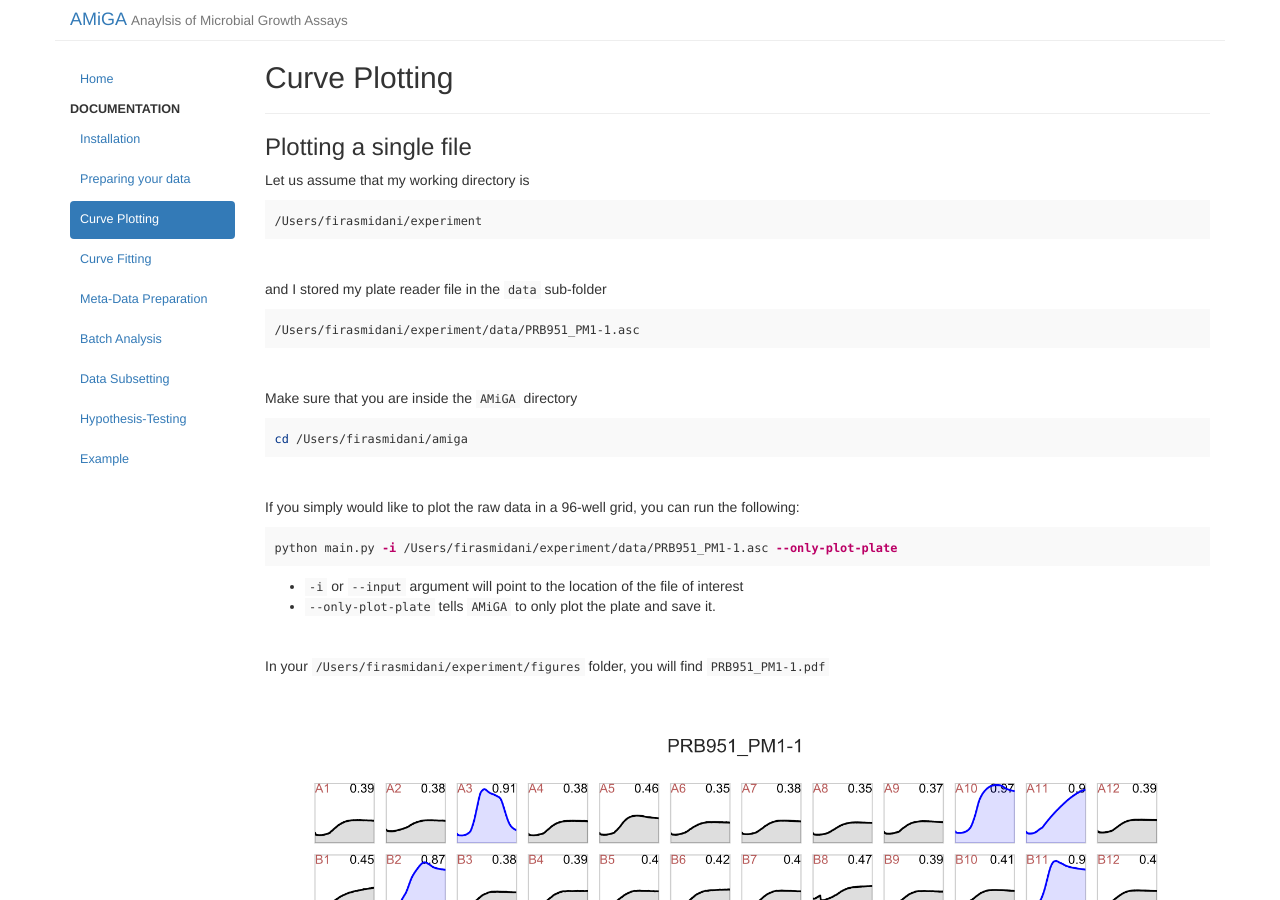
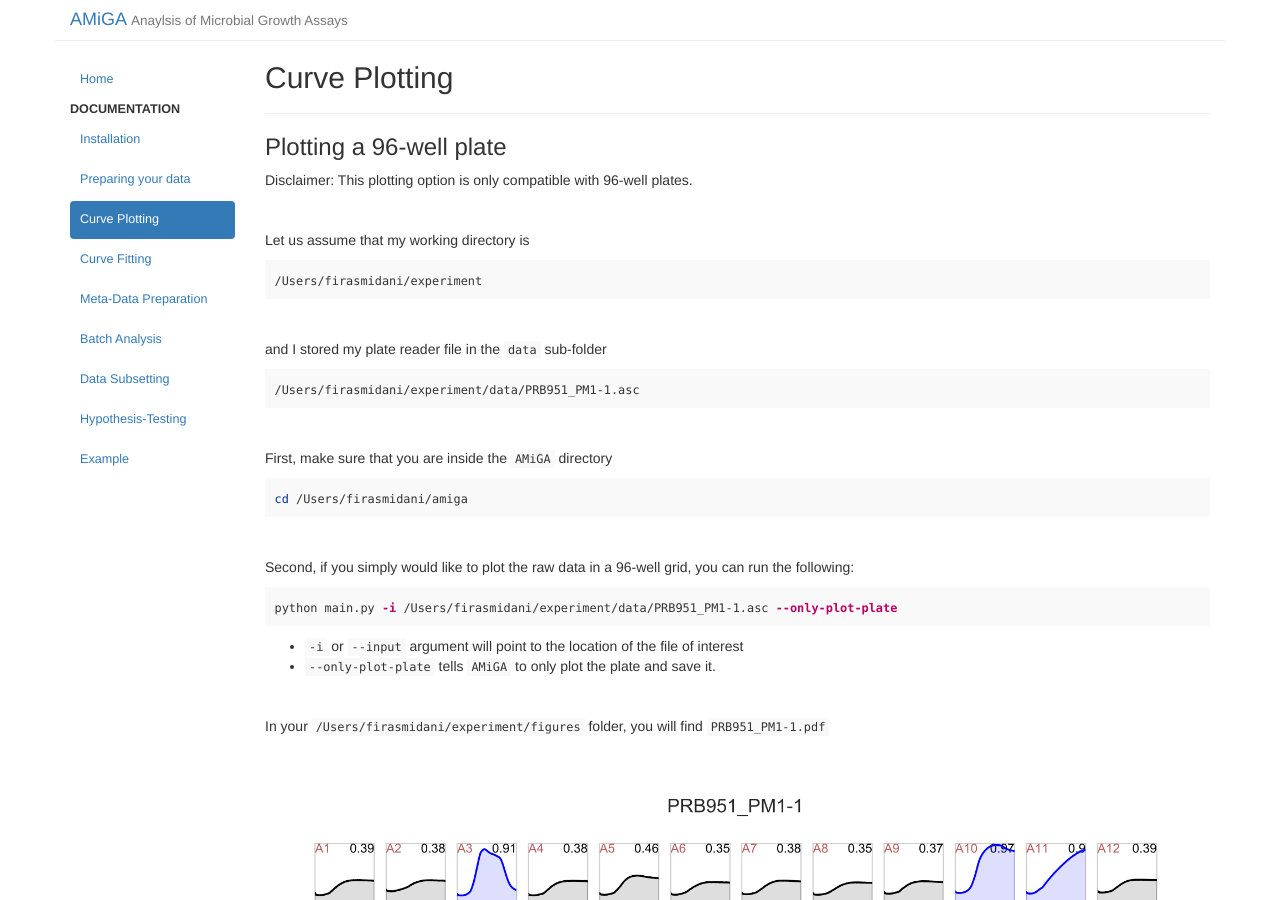
Before and after one commit to firasmidani/amiga, a Jekyll site: the page built from docs/_posts/2020-03-25-plotting.md, in a window 1280 px wide and 900 px high. Built offline with Jekyll 4.4.1, drawn with Linux system fonts in a browser that asks for light colours; some of the changed text lies outside the part shown.

Commit message:
added plate format disclaimer

````diff
--- a/docs/_posts/2020-03-25-plotting.md
+++ b/docs/_posts/2020-03-25-plotting.md
@@ -6,7 +6,11 @@ date: 2020-03-25 22:43:52
 order: 3
 ---
 
-### Plotting a single file
+### Plotting a 96-well plate
+
+Disclaimer: This plotting option is only compatible with 96-well plates.
+
+<br />
 
 Let us assume that my working directory is
 
@@ -24,7 +28,7 @@ and I stored my plate reader file in the `data` sub-folder
 
 <br />
 
-Make sure that you are inside the `AMiGA` directory
+First, make sure that you are inside the `AMiGA` directory
 
 ```bash
 cd /Users/firasmidani/amiga
@@ -32,7 +36,7 @@ cd /Users/firasmidani/amiga
 
 <br />
 
-If you simply would like to plot the raw data in a 96-well grid, you can run the following:
+Second, if you simply would like to plot the raw data in a 96-well grid, you can run the following:
 
 ```bash
 python main.py -i /Users/firasmidani/experiment/data/PRB951_PM1-1.asc --only-plot-plate
@@ -55,7 +59,7 @@ This example shows a Biolog PM1 plate where the A1 well is a negative control we
 
 <br /><br />
 
-### Plotting multiple files with a single command
+### Plotting multiple 96-well plates with a single command
 
 This is super easy. Just point `AMiGA` to the working directory and include the `--only-plot-plate` argument. `AMiGA` will find all of the data files, plot them, and save the figures as PDFs in the `figures` folder.
 
--- a/libs/__init__.py
+++ b/libs/__init__.py
@@ -10,4 +10,4 @@
 #     |--biolog_pm_layout.py
 #     |--config.py
 
-__all__ = ["agp.py","aio.py","aux.py","growth.py","biolog_pm_layout.py","config.py"]
+__all__ = ["agp.py","aio.py","aux.py","biolog_pm_layout.py","config.py","growth.py"]
````
